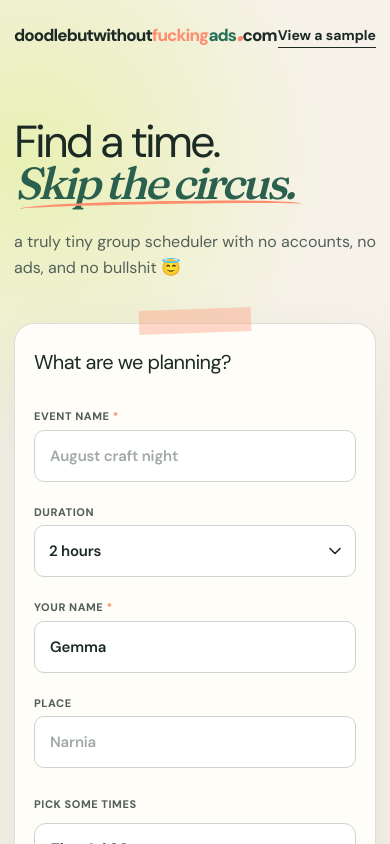
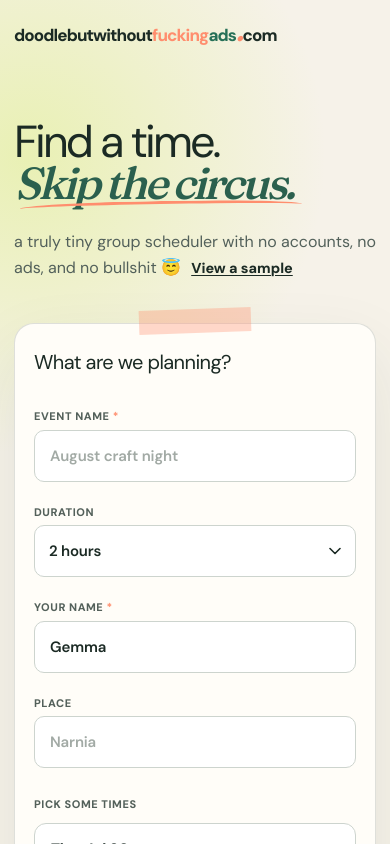
Before and after one commit to Robinnnnn/doodlebutwithoutfuckingads, a Next.js app: page / in a window 390 px wide. Shown: the top 844 px of the page. Built offline with nearby package versions, Linux system fonts and the light colour scheme.

Commit message:
Polish mobile navigation

```diff
--- a/app/DoodleApp.tsx
+++ b/app/DoodleApp.tsx
@@ -376,7 +376,7 @@ function CreatePoll() {
     <main className="create-page">
       <nav className="topbar create-nav">
         {brand}
-        <Link href="/sample" className="text-link">
+        <Link href="/sample" className="text-link desktop-sample-link">
           View a sample
         </Link>
       </nav>
@@ -390,7 +390,10 @@ function CreatePoll() {
           </h1>
           <p className="hero-subtitle">
             a truly tiny group scheduler with no accounts, no ads, and no
-            bullshit 😇
+            bullshit 😇{" "}
+            <Link href="/sample" className="mobile-sample-link">
+              View a sample
+            </Link>
           </p>
         </div>
 
@@ -805,7 +808,7 @@ function PollView({ pollId }: { pollId: string }) {
             type="button"
             onClick={copyLink}
           >
-            Share poll
+            Copy poll link
             <IconCopy />
           </button>
         </div>
--- a/app/globals.css
+++ b/app/globals.css
@@ -105,6 +105,10 @@ a {
   font-size: 14px;
   font-weight: 700;
   padding-bottom: 1px;
+}
+
+.mobile-sample-link {
+  display: none;
 }
 
 .create-page {
@@ -1158,6 +1162,10 @@ a {
     height: 72px;
   }
 
+  .create-nav {
+    justify-content: flex-start;
+  }
+
   .brand {
     font-size: 17px;
     letter-spacing: -0.9px;
@@ -1167,12 +1175,42 @@ a {
     font-size: 24px;
   }
 
+  .desktop-sample-link {
+    display: none;
+  }
+
+  .mobile-sample-link {
+    display: inline;
+    margin-left: 6px;
+    color: var(--ink);
+    font-size: 0.9em;
+    font-weight: 750;
+    text-decoration: underline;
+    text-decoration-thickness: 1px;
+    text-underline-offset: 2px;
+    white-space: nowrap;
+  }
+
   .no-account-pill {
     display: none;
   }
 
   .share-button {
     padding: 0 13px;
+  }
+
+  .poll-nav {
+    height: auto;
+    flex-direction: column;
+    justify-content: center;
+    gap: 14px;
+    padding: 22px 0 20px;
+  }
+
+  .poll-nav > a,
+  .poll-nav .nav-actions {
+    justify-content: center;
+    width: 100%;
   }
 
   .create-hero {
```
Also changed, not shown: 1 other file (tests, documents, lock files or other folders).
